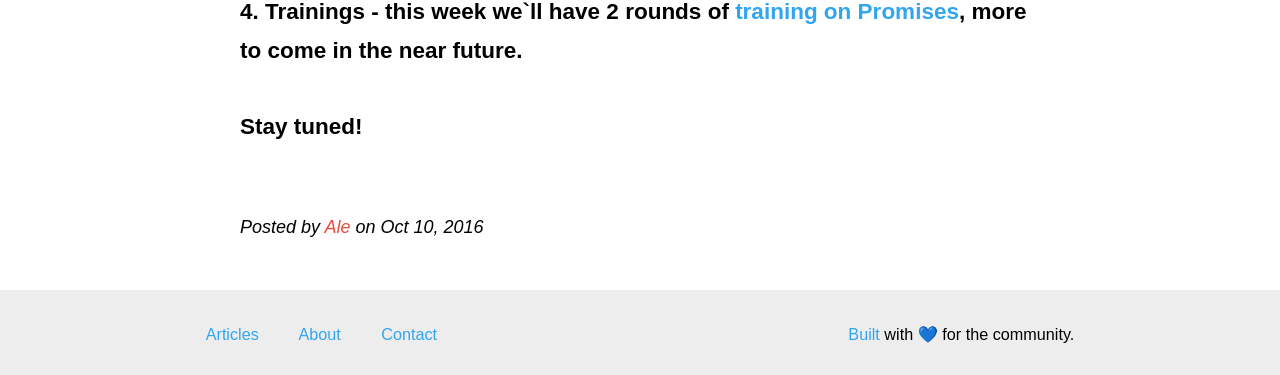
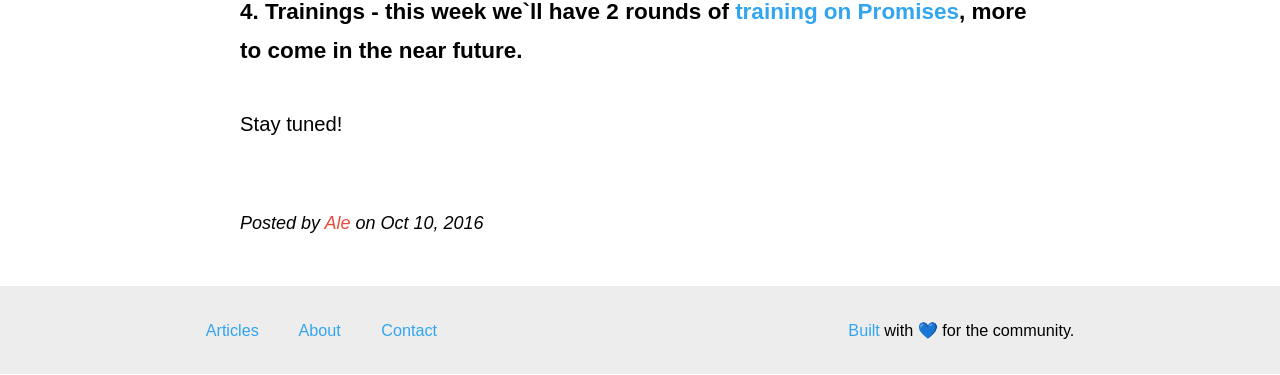
Before and after one commit to jsheroes/cluj-javascripters.github.io, a Jekyll site: the page built from _posts/2016-10-10-week-in-review.md, in a window 1280 px wide. Shown: the part 990-1365 px from the top of the page. Built offline with Jekyll 4.4.1, drawn with Linux system fonts in a browser that asks for light colours; some web fonts are replaced.

Commit message:
Updated last line formatting.

```diff
--- a/_posts/2016-10-10-week-in-review.md
+++ b/_posts/2016-10-10-week-in-review.md
@@ -18,4 +18,4 @@ Jose Aguinaga put together the FAQ folks learning Javascript have, giving some c
 Alex Moldovan is pointing out [in this article](https://medium.com/@alexnm/is-mvc-dead-for-the-frontend-35b4d1fe39ec#.o63nudqky) the change in the direction of UI frameworks/libraries that seems to be happening right now, from MVC architectures to  unidirectional dataflows and component based architectures.
 
 ### 4. Trainings - this week we`ll have 2 rounds of [training on Promises](https://www.meetup.com/Cluj-Javascripters/events/234617641/), more to come in the near future.
-### Stay tuned!
+## Stay tuned! ##
```
